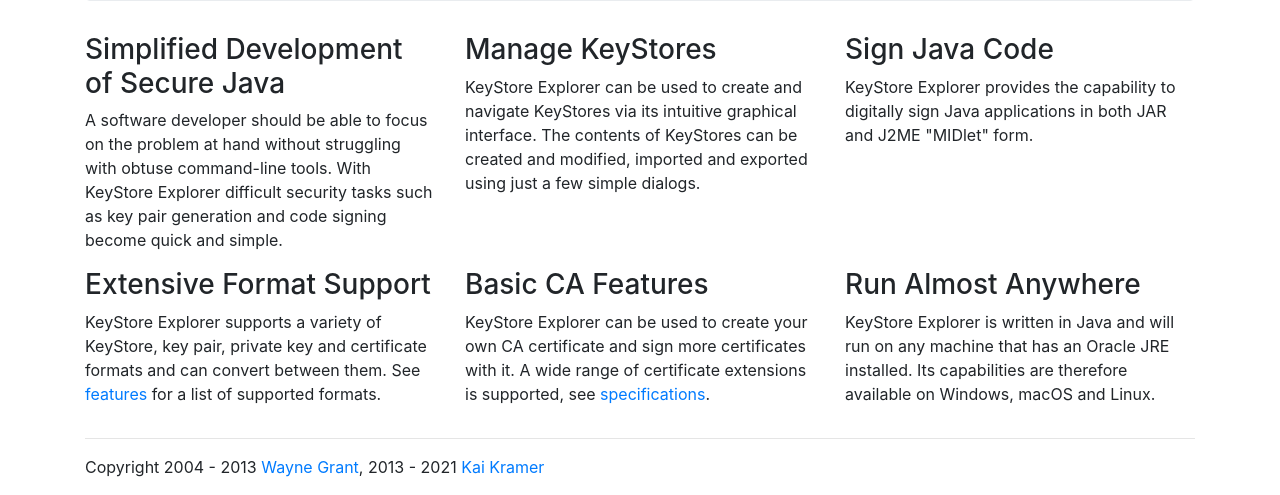
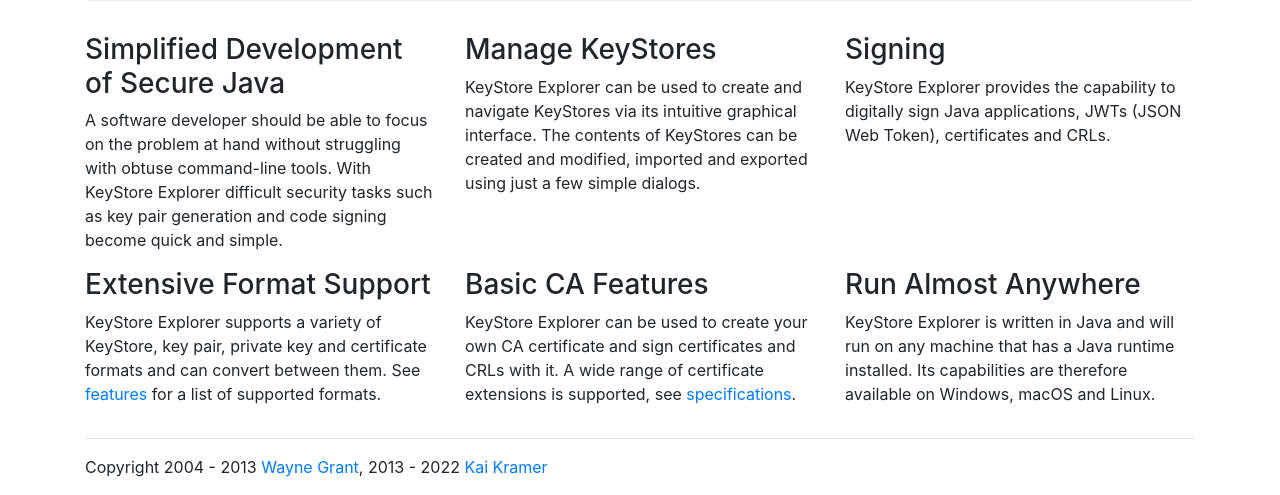
Before and after one commit to kaikramer/kaikramer.github.io, a Jekyll site: the page built from index.html, in a window 1280 px wide. Shown: the part 531-1026 px from the top of the page. Built offline with Jekyll 4.4.1, drawn with Linux system fonts in a browser that asks for light colours.

Commit message:
Updated text on startpage; updated year in footer

```diff
--- a/_includes/footer.html
+++ b/_includes/footer.html
@@ -1,7 +1,7 @@
       <div class="row">
           <div class="col-sm-12">
               <footer>
-                  <p>Copyright 2004 - 2013 <a href="http://www.waynedgrant.com">Wayne Grant</a>, 2013 - 2021 <a href="https://github.com/kaikramer">Kai Kramer</a>
+                  <p>Copyright 2004 - 2013 <a href="http://www.waynedgrant.com">Wayne Grant</a>, 2013 - 2022 <a href="https://github.com/kaikramer">Kai Kramer</a>
                   </p>
               </footer>
           </div>
--- a/index.html
+++ b/index.html
@@ -39,10 +39,10 @@
         </p>
     </div>
     <div class="col-md-4">
-        <h2 class="h3">Sign Java Code</h2>
+        <h2 class="h3">Signing</h2>
         <p>
             KeyStore Explorer provides the capability to digitally sign Java
-            applications in both JAR and J2ME "MIDlet" form.
+            applications, JWTs (JSON Web Token), certificates and CRLs.
         </p>
     </div>
 </div>
@@ -59,7 +59,7 @@
         <h2 class="h3">Basic CA Features</h2>
         <p>
             KeyStore Explorer can be used to create your own CA certificate and
-            sign more certificates with it. A wide range of certificate extensions
+            sign certificates and CRLs with it. A wide range of certificate extensions
             is supported, see <a href="specifications.html">specifications</a>.
         </p>
     </div>
@@ -67,7 +67,7 @@
         <h2 class="h3">Run Almost Anywhere</h2>
         <p>
             KeyStore Explorer is written in Java and will run on any machine that
-            has an Oracle JRE installed. Its capabilities are therefore available
+            has a Java runtime installed. Its capabilities are therefore available
             on Windows, macOS and Linux.
         </p>
     </div>
```
